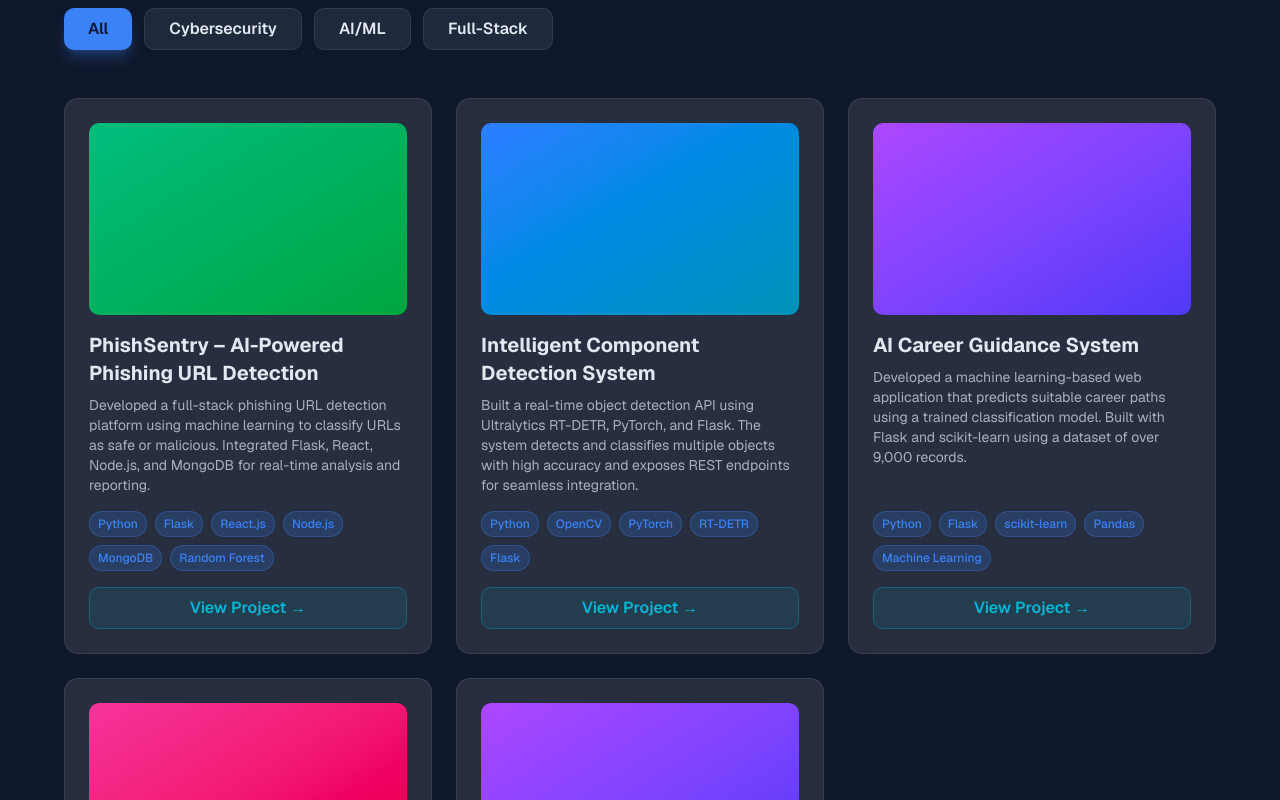
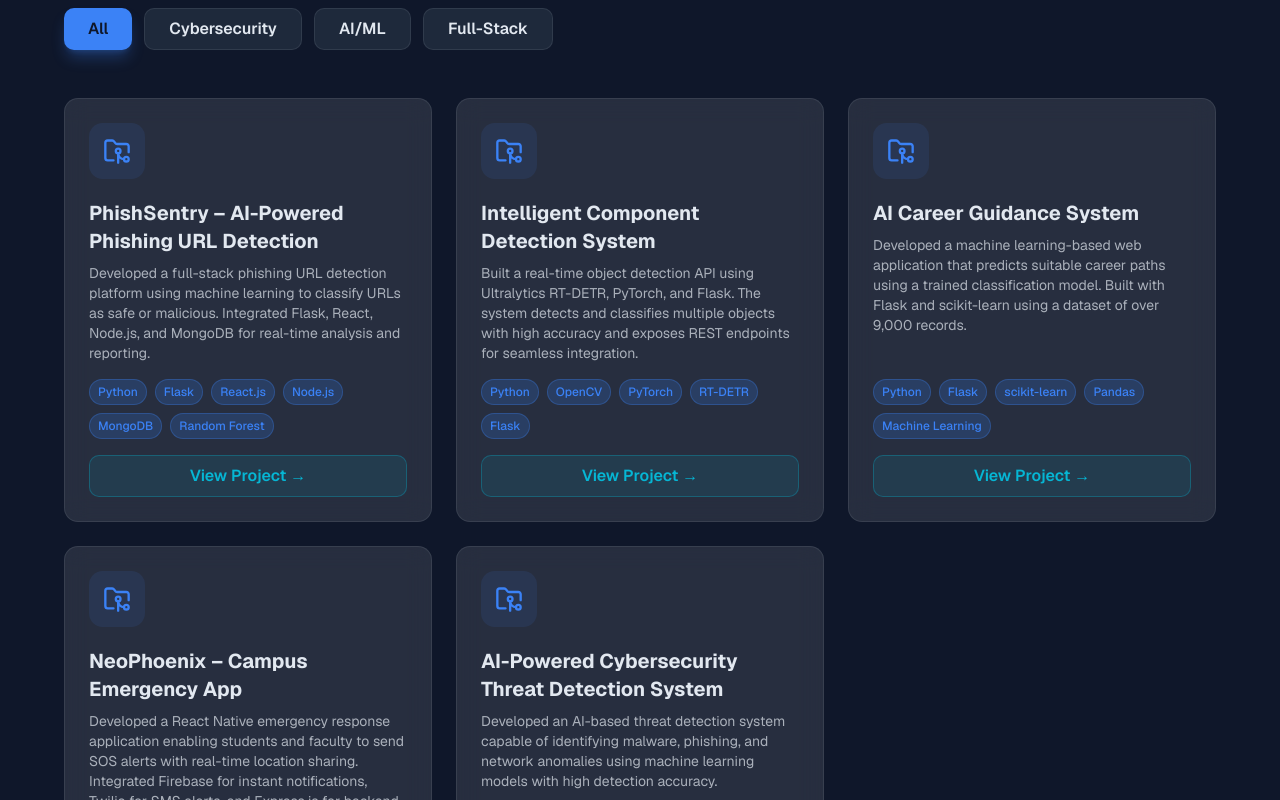
Before and after one commit to HarshanaRK/Portfolio, a Next.js app: page / in a window 1280 px wide. Shown: the part 4860-5660 px from the top of the page. Built offline with nearby package versions, Linux system fonts and the light colour scheme.

Commit message:
Updated project cards

```diff
--- a/components/sections/Projects.tsx
+++ b/components/sections/Projects.tsx
@@ -5,6 +5,7 @@ import { motion, AnimatePresence } from 'framer-motion'
 import Section from '../Section'
 import Card from '../Card'
 import Badge from '../Badge'
+import { FolderGit2 } from 'lucide-react'
 import { allProjects, projectCategories } from '@/lib/content'
 
 export default function Projects() {
@@ -49,16 +50,16 @@ export default function Projects() {
               transition={{ duration: 0.4 }}
             >
               <Card hover={true} glass={true} className="h-full flex flex-col">
-                {/* Project Image */}
-                <motion.div
-                  className={`w-full h-48 rounded-lg mb-4 ${project.image} relative overflow-hidden group`}
-                  whileHover={{ scale: 1.05 }}
-                >
-                  <div className="absolute inset-0 bg-black/0 group-hover:bg-black/20 transition-all duration-300" />
-                </motion.div>
 
-                {/* Content */}
-                <h3 className="text-xl font-bold text-foreground mb-2">{project.title}</h3>
+  {/* Project Icon */}
+  <div className="mb-5 flex items-center justify-center w-14 h-14 rounded-xl bg-primary/10">
+  <FolderGit2 className="w-7 h-7 text-primary" />
+</div>
+
+  {/* Content */}
+  <h3 className="text-xl font-bold text-foreground mb-2">
+    {project.title}
+  </h3>
                 <p className="text-foreground/70 text-sm mb-4 flex-grow">{project.description}</p>
 
                 {/* Tags */}
```
